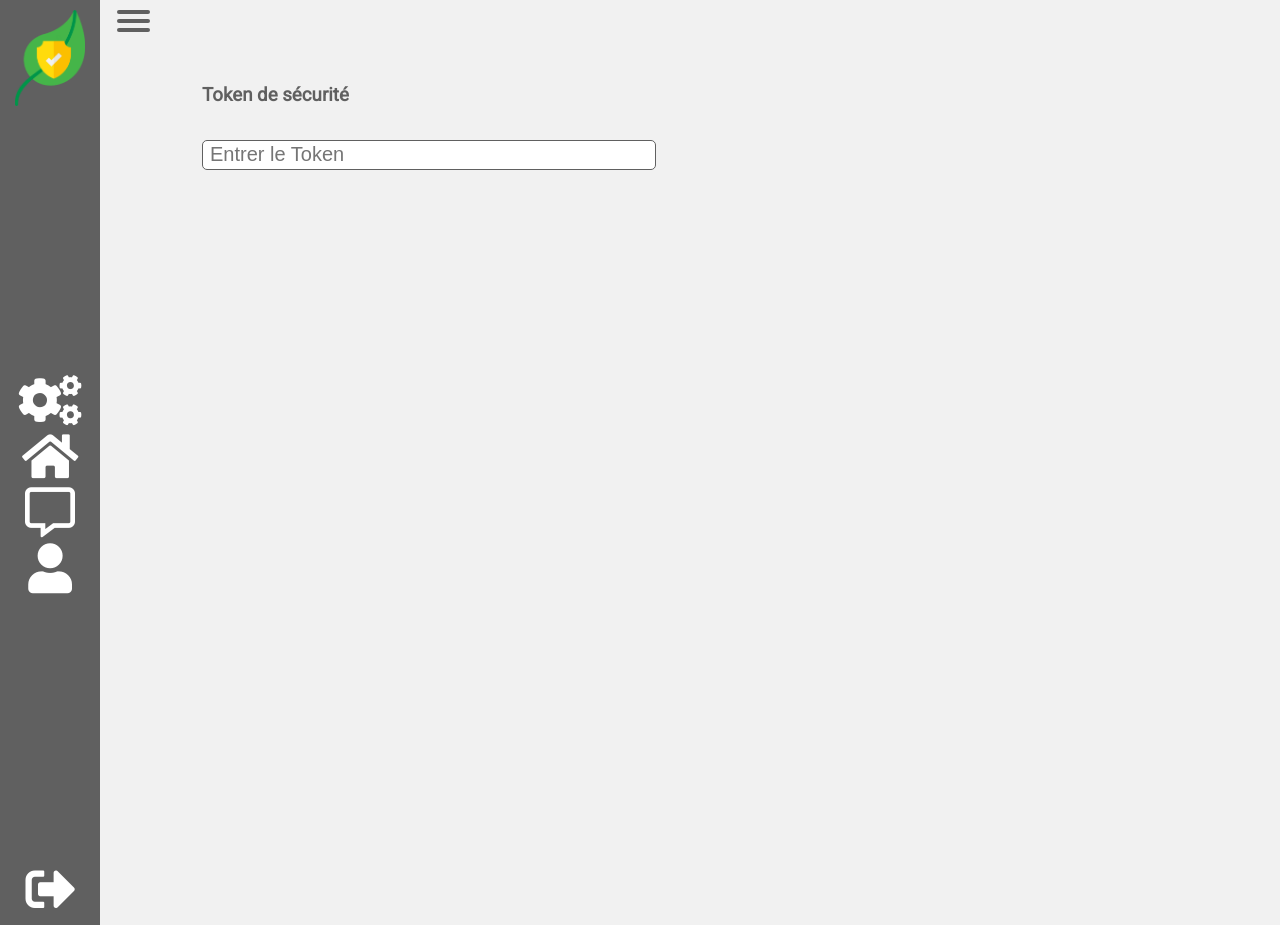
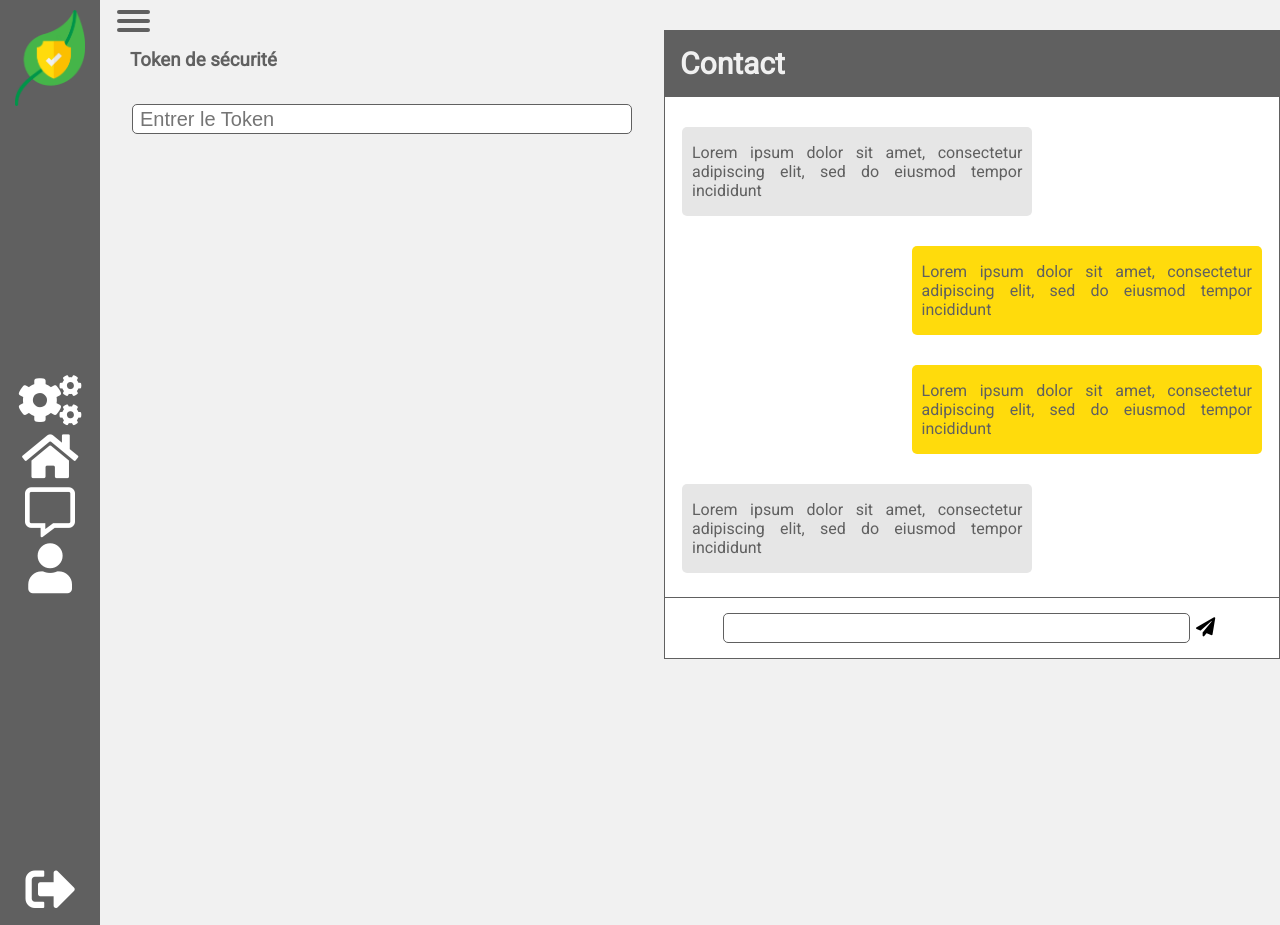
Before and after one commit to Ponsaille/ecosur, a PHP site: page /admin.html in a window 1280 px wide. Run offline with PHP 8.4, Linux system fonts and the light colour scheme.

Commit message:
mockup token

```diff
--- a/html-mockups/admin.html
+++ b/html-mockups/admin.html
@@ -11,6 +11,7 @@
         <link rel="stylesheet" type="text/css" media="screen" href="style.css">
         <link rel="stylesheet" type="text/css" media="screen" href="side-nav.css">
         <link rel="stylesheet" type="text/css" media="screen" href="token.css">
+        <link rel="stylesheet" type="text/css" href="chatbox.css"/>
 
     </head>
     <body>
@@ -32,12 +33,45 @@
                 <span><a href=""><i class="fas fa-sign-out-alt fa-fw"></i> <span class="side-nav-text">Logout</span></a></span>
         </aside>
 
-        <div class="TokenQuestionnaire" >
-            <div class="test">
+        <div class="container2" >
+            <div class="TokenQuestionnaire">
                     <h3>Token de sécurité<h3>
                 <label class="SF-length">
                     <input type="text" name="Token" placeholder="Entrer le Token">
                 </label>
+            </div>
+
+
+
+        <div class="chatbox">
+                <div class="chatbox-header">
+                    <h3>Contact</h3>
+                </div>
+                <div class="chatbox-body">
+                    <div class="message recu">
+                        <p>Lorem ipsum dolor sit amet, consectetur adipiscing elit, sed do eiusmod tempor incididunt</p>
+                    </div>
+
+                    <div class="message envoye">
+                        <p>Lorem ipsum dolor sit amet, consectetur adipiscing elit, sed do eiusmod tempor incididunt</p>
+                    </div>
+
+                    <div class="message envoye">
+                        <p>Lorem ipsum dolor sit amet, consectetur adipiscing elit, sed do eiusmod tempor incididunt</p>
+                    </div>
+
+                    <div class="message recu">
+                        <p>Lorem ipsum dolor sit amet, consectetur adipiscing elit, sed do eiusmod tempor incididunt</p>
+                    </div>
+
+                    <div class="message envoye">
+                        <p>Lorem ipsum dolor sit amet, consectetur adipiscing elit, sed do eiusmod tempor incididunt</p>
+                    </div>
+                </div>
+                <form class="chatbox-footer">
+                    <input class="chatbox-message-input" type="text">
+                    <button class="send-button"><i class="fas fa-paper-plane"></i></button>
+                </form>
             </div>
         </div>
 
--- a/html-mockups/chatbox.css
+++ b/html-mockups/chatbox.css
@@ -1,7 +1,3 @@
-div{
-  background-color: #FFFFFF;
-}
-
 .chatbox{
   width: 700px;
   padding: 0;
@@ -34,16 +30,18 @@ div{
   margin: 15px 2px;
   padding: 0 10px;
   border-radius: 5px;
-  border: 1px solid #606060;
+
   width: 60%;
 }
 
 .message.envoye {
   align-self: flex-end;
+  background-color: #FFDB0C;
 }
 
 .message.recu {
   align-self: flex-start;
+  background-color: #E6E6E6;
 }
 
 .message p {
--- a/html-mockups/chatbox.html
+++ b/html-mockups/chatbox.html
@@ -3,7 +3,7 @@
 <head>
     <meta charset="utf-8"/>
     <link rel="stylesheet" type="text/css" href="style.css"/>
-    <link rel="stylesheet" type="text/css" href="chatbot.css"/>
+    <link rel="stylesheet" type="text/css" href="chatbox.css"/>
     <link href="https://fonts.googleapis.com/css?family=Roboto" rel="stylesheet">
     <link rel="stylesheet" href="https://use.fontawesome.com/releases/v5.7.2/css/all.css" integrity="sha384-fnmOCqbTlWIlj8LyTjo7mOUStjsKC4pOpQbqyi7RrhN7udi9RwhKkMHpvLbHG9Sr" crossorigin="anonymous">
 </head>
--- a/html-mockups/style.css
+++ b/html-mockups/style.css
@@ -218,6 +218,7 @@ input[type="text"]:focus, input[type="password"]:focus, textarea:focus {
     margin-left: 0;
 }
 
+
 .full-length {
     width: 100%;
     margin: 15px 0;
--- a/html-mockups/token.css
+++ b/html-mockups/token.css
@@ -1,21 +1,21 @@
 
+.container2{
+
+    flex-direction: row;
+    margin-left: 130px;
+    display: flex;
+    justify-content: space-around;
+}
 .TokenQuestionnaire{
-    margin: 20px;
-    margin-left: 170px;
-    width: 50%;
-    height: 600px;
-    display: inline-block;
-    justify-content: center;
-    vertical-align: middle;
-
-}
-.test{
-    margin-top: 10%;
-    margin-left:5%;
+    margin-top: 30px;
 }
 
 .SF-length {
-    width: calc(75% - 2px);
-    margin-right: 0;
-    margin-left: 0;
+    width: 500px;
 }
+
+.chatbox{
+    margin-left: 30px;
+    margin-top: 30px;
+    background-color: white;
+}
```
